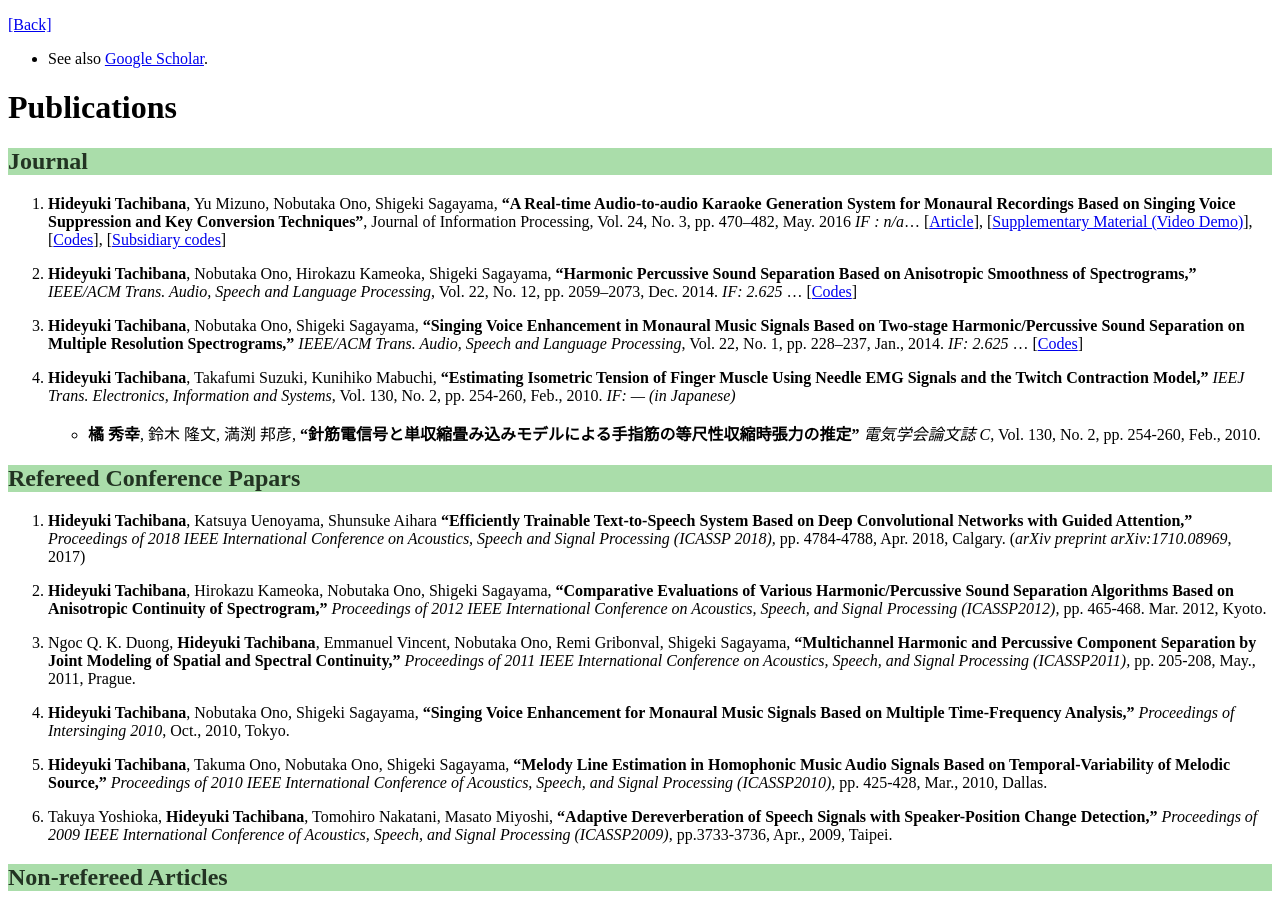
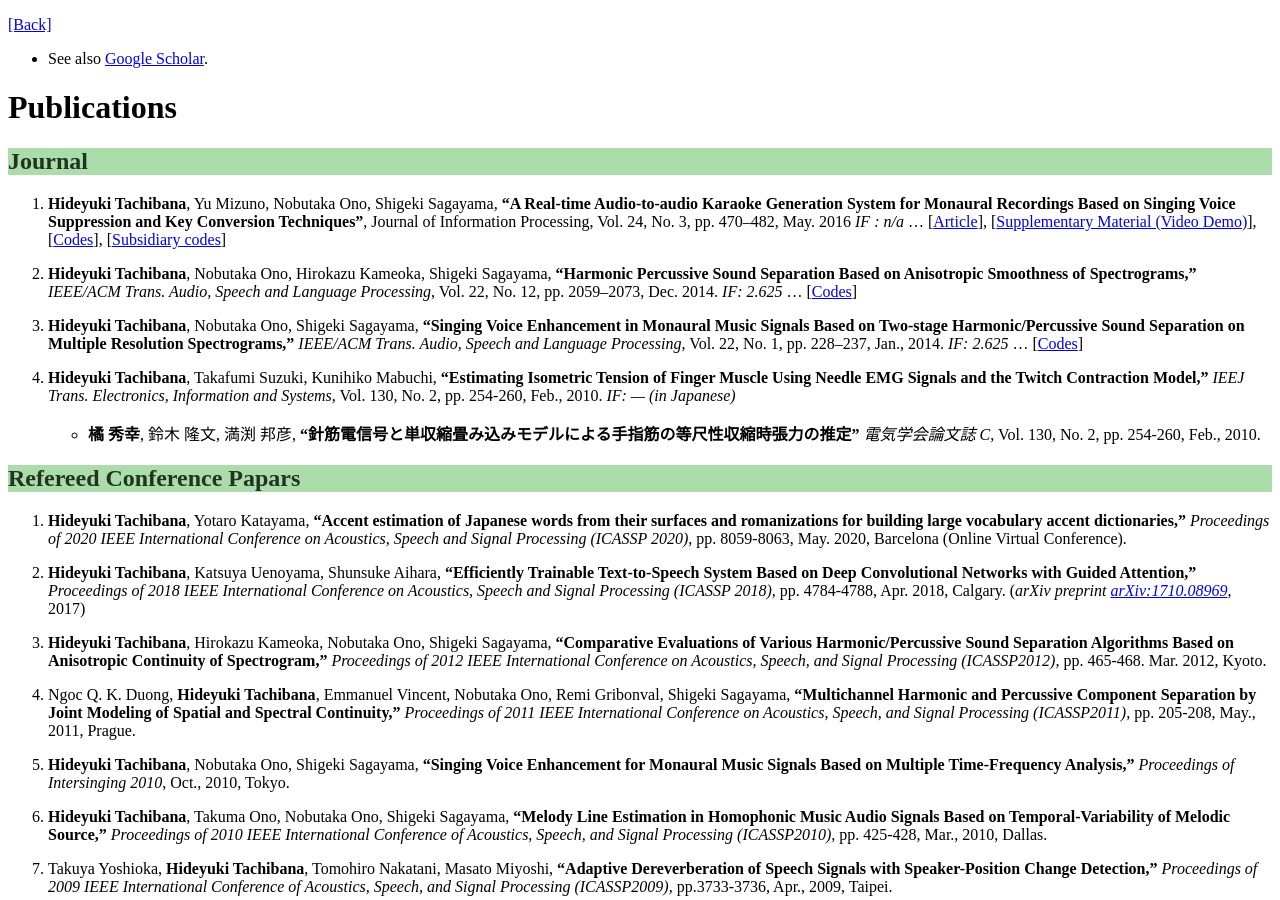
Before and after one commit to tachi-hi/tachi-hi.github.io, a Jekyll site: the page built from publications.md, in a window 1280 px wide and 900 px high. Built offline with Jekyll 4.4.1, drawn with Linux system fonts in a browser that asks for light colours.

Commit message:
add latest paper, etc

```diff
--- a/publications.md
+++ b/publications.md
@@ -11,8 +11,11 @@ title: Publications
 
 ## Journal
 1. **Hideyuki Tachibana**, Yu Mizuno, Nobutaka Ono, Shigeki Sagayama,
-**"A Real-time Audio-to-audio Karaoke Generation System for Monaural Recordings Based on Singing Voice Suppression and Key Conversion Techniques"**, Journal of Information Processing, Vol. 24, No. 3, pp. 470--482, May. 2016 *IF : n/a*... [[Article](http://id.nii.ac.jp/1001/00160331/)], [[Supplementary Material (Video Demo)](http://id.nii.ac.jp/1012/00000006/)],
-[[Codes](https://github.com/tachi-hi/euterpe)], [[Subsidiary codes](https://github.com/tachi-hi/temperament4fft)]
+**"A Real-time Audio-to-audio Karaoke Generation System for Monaural Recordings Based on Singing Voice Suppression and Key Conversion Techniques"**, Journal of Information Processing, Vol. 24, No. 3, pp. 470--482, May. 2016 *IF : n/a*
+... [[Article](http://id.nii.ac.jp/1001/00160331/)],
+[[Supplementary Material (Video Demo)](http://id.nii.ac.jp/1012/00000006/)],
+[[Codes](https://github.com/tachi-hi/euterpe)],
+[[Subsidiary codes](https://github.com/tachi-hi/temperament4fft)]
 
 1. **Hideyuki Tachibana**, Nobutaka Ono, Hirokazu Kameoka, Shigeki Sagayama,
 **"Harmonic Percussive Sound Separation Based on Anisotropic Smoothness of Spectrograms,"**
@@ -33,10 +36,15 @@ Vol. 130, No. 2, pp. 254-260, Feb., 2010. *IF: ---* *(in Japanese)*
    + **橘 秀幸**, 鈴木 隆文, 満渕 邦彦, **"針筋電信号と単収縮畳み込みモデルによる手指筋の等尺性収縮時張力の推定"** *電気学会論文誌 C*, Vol. 130, No. 2, pp. 254-260, Feb., 2010.
 
 ## Refereed Conference Papars
-1. **Hideyuki Tachibana**, Katsuya Uenoyama, Shunsuke Aihara
+1. **Hideyuki Tachibana**, Yotaro Katayama,
+**"Accent estimation of Japanese words from their surfaces and romanizations for building large vocabulary accent dictionaries,"**
+*Proceedings of 2020 IEEE International Conference on Acoustics, Speech and Signal Processing (ICASSP 2020),*
+pp. 8059-8063, May. 2020, Barcelona (Online Virtual Conference).
+
+1. **Hideyuki Tachibana**, Katsuya Uenoyama, Shunsuke Aihara,
 **"Efficiently Trainable Text-to-Speech System Based on Deep Convolutional Networks with Guided Attention,"**
 *Proceedings of 2018 IEEE International Conference on Acoustics, Speech and Signal Processing (ICASSP 2018),*
-pp. 4784-4788, Apr. 2018, Calgary. (*arXiv preprint arXiv:1710.08969*, 2017)
+pp. 4784-4788, Apr. 2018, Calgary. (*arXiv preprint [arXiv:1710.08969](https://arxiv.org/abs/1710.08969)*, 2017)
 
 1. **Hideyuki Tachibana**, Hirokazu Kameoka, Nobutaka Ono, Shigeki Sagayama,
 **"Comparative Evaluations of Various Harmonic/Percussive Sound Separation Algorithms Based on Anisotropic Continuity of Spectrogram,"**
```
